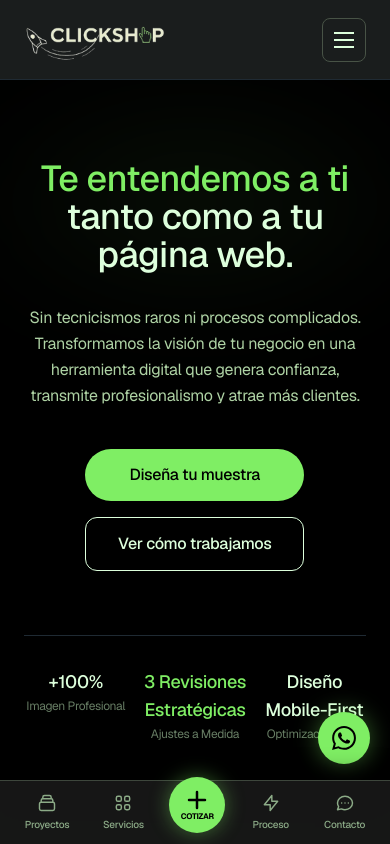
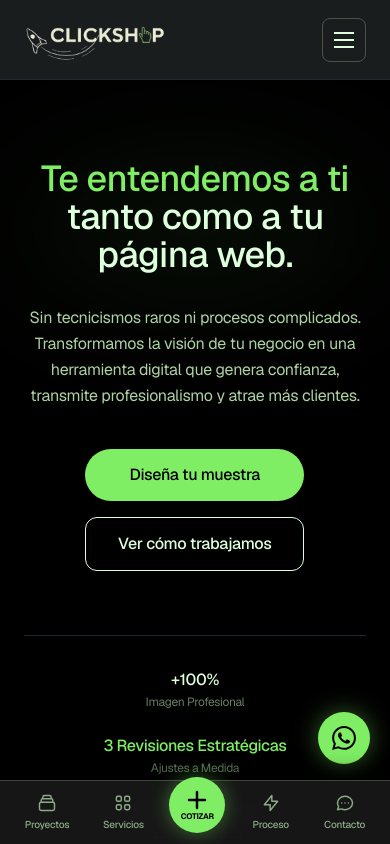
Before and after one commit to juansetv5-boop/MI-PAGINA-WEB, a Next.js app: page / in a window 390 px wide. Shown: the top 844 px of the page. Built offline with nearby package versions, Linux system fonts and the light colour scheme.

Commit message:
fix: resolve horizontal overflow on mobile — collapse Hero specs grid to 1-col, add global overflow-x-hidden, configure viewport meta

```diff
--- a/src/app/globals.css
+++ b/src/app/globals.css
@@ -56,6 +56,8 @@
 
 html {
   scroll-behavior: smooth;
+  overflow-x: hidden;
+  max-width: 100%;
 }
 
 body {
@@ -65,6 +67,9 @@ body {
   letter-spacing: -0.022em;
   -webkit-font-smoothing: antialiased;
   -moz-osx-font-smoothing: grayscale;
+  overflow-x: hidden;
+  max-width: 100%;
+  position: relative;
 }
 
 /* ================================================================
--- a/src/app/layout.tsx
+++ b/src/app/layout.tsx
@@ -1,4 +1,4 @@
-import type { Metadata } from "next";
+import type { Metadata, Viewport } from "next";
 import { Geist, Geist_Mono } from "next/font/google";
 import "./globals.css";
 
@@ -21,6 +21,13 @@ const geistMono = Geist_Mono({
 /* ================================================================
    METADATA & BRAND ASSETS
    ================================================================ */
+
+export const viewport: Viewport = {
+  width: 'device-width',
+  initialScale: 1,
+  maximumScale: 1,
+  userScalable: false,
+};
 
 export const metadata: Metadata = {
   title: "Clickshop — Desarrollo Web & UX de Alto Rendimiento",
@@ -55,9 +62,9 @@ export default function RootLayout({
   return (
     <html
       lang="es"
-      className={`${geistSans.variable} ${geistMono.variable} h-full antialiased`}
+      className={`${geistSans.variable} ${geistMono.variable} h-full antialiased overflow-x-hidden max-w-full`}
     >
-      <body className="min-h-full flex flex-col bg-void text-phosphor-white font-sans">
+      <body className="min-h-full flex flex-col bg-void text-phosphor-white font-sans overflow-x-hidden max-w-full relative">
         <SmoothScrollProvider>
           {children}
         </SmoothScrollProvider>
--- a/src/app/page.tsx
+++ b/src/app/page.tsx
@@ -13,9 +13,9 @@ import { WizardProvider } from "@/components/WizardContext";
 export default function Home() {
   return (
     <WizardProvider>
-      <div className="relative min-h-screen bg-[#000000] text-[#ddffdc]">
+      <div className="relative min-h-screen bg-[#000000] text-[#ddffdc] overflow-x-hidden max-w-full">
         <StickyHeader />
-        <main className="w-full flex flex-col">
+        <main className="w-full max-w-full flex flex-col overflow-x-hidden">
           <HeroSection />
           <ScrollytellingHero />
           <ValuePropositionGrid />
--- a/src/components/HeroSection.tsx
+++ b/src/components/HeroSection.tsx
@@ -61,17 +61,17 @@ export default function HeroSection() {
 
         {/* Specs Bar focused on Value & Trust */}
         <ScrollReveal delay={400} className="w-full max-w-2xl">
-          <div className="mt-16 pt-8 border-t border-[#1f2a33] w-full grid grid-cols-3 gap-4 text-center">
+          <div className="mt-16 pt-8 border-t border-[#1f2a33] w-full grid grid-cols-1 sm:grid-cols-3 gap-6 sm:gap-4 text-center">
             <div>
-              <div className="text-[#ddffdc] font-sans text-lg md:text-xl font-medium">+100%</div>
+              <div className="text-[#ddffdc] font-sans text-base sm:text-lg md:text-xl font-medium">+100%</div>
               <div className="text-[#677d64] text-xs font-sans mt-0.5">Imagen Profesional</div>
             </div>
             <div>
-              <div className="text-[#7fee64] font-sans text-lg md:text-xl font-medium">3 Revisiones Estratégicas</div>
+              <div className="text-[#7fee64] font-sans text-base sm:text-lg md:text-xl font-medium">3 Revisiones Estratégicas</div>
               <div className="text-[#677d64] text-xs font-sans mt-0.5">Ajustes a Medida</div>
             </div>
             <div>
-              <div className="text-[#ddffdc] font-sans text-lg md:text-xl font-medium">Diseño Mobile-First</div>
+              <div className="text-[#ddffdc] font-sans text-base sm:text-lg md:text-xl font-medium">Diseño Mobile-First</div>
               <div className="text-[#677d64] text-xs font-sans mt-0.5">Optimización Total</div>
             </div>
           </div>
```
Also changed, not shown: 1 other file (tests, documents, lock files or other folders).
